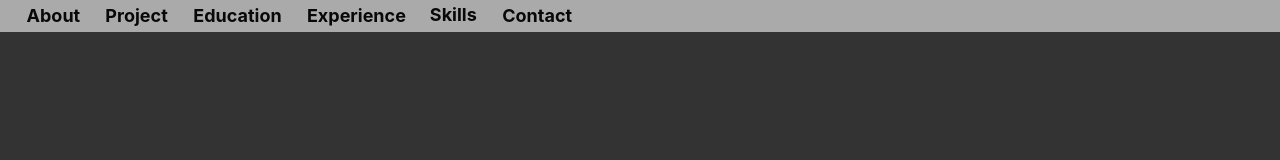
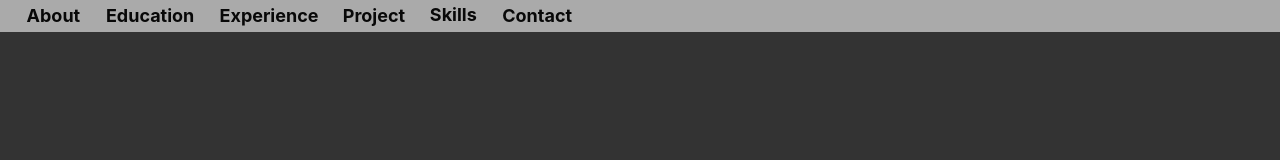
Before and after one commit to shrutivd/PersonalWebsite, a React (Vite) app: page / in a window 1280 px wide. Shown: the top 160 px of the page. Built offline with nearby package versions, Linux system fonts and the light colour scheme.

Commit message:
changed navbar order

```diff
--- a/src/App.jsx
+++ b/src/App.jsx
@@ -17,9 +17,10 @@ function App() {
     <Routes>
       <Route path='/PersonalWebsite' element= {<About />} />
       <Route path='/PersonalWebsite/about' element= {<About />} />
-      <Route path='/PersonalWebsite/project' element= {<Project />} />
       <Route path='/PersonalWebsite/education' element= {<Education />} />
       <Route path='/PersonalWebsite/experience' element= {<Experience />} />
+            <Route path='/PersonalWebsite/project' element= {<Project />} />
+
       <Route path='/PersonalWebsite/skills' element= {<Skills />} />
       <Route path='/PersonalWebsite/contact' element={<Contact />} />
     </Routes>
--- a/src/components/navbar.jsx
+++ b/src/components/navbar.jsx
@@ -1,4 +1,4 @@
-import { Link } from "react-router-dom"
+import { Link } from "react-router-dom";
 
 function Navbar() {
 	return (
@@ -6,27 +6,40 @@ function Navbar() {
 			<nav className="navbar">
 				<ul className="nav-list">
 					<li className="item">
-					<Link className="flex-item"  to="/PersonalWebsite/about">About</Link>
+						<Link className="flex-item" to="/PersonalWebsite/about">
+							About
+						</Link>
+					</li>
+
+					<li className="item">
+						<Link className="flex-item" to="/PersonalWebsite/education">
+							Education
+						</Link>
 					</li>
 					<li className="item">
-					<Link className="flex-item" to="/PersonalWebsite/project">Project</Link>
+						<Link className="flex-item" to="/PersonalWebsite/experience">
+							Experience
+						</Link>
 					</li>
 					<li className="item">
-					<Link className="flex-item" to="/PersonalWebsite/education">Education</Link>
+						<Link className="flex-item" to="/PersonalWebsite/project">
+							Project
+						</Link>
 					</li>
 					<li className="item">
-					<Link className="flex-item" to="/PersonalWebsite/experience">Experience</Link>
+						<Link className="flex-item" to="/PersonalWebsite/skills">
+							Skills
+						</Link>
 					</li>
 					<li className="item">
-					<Link className="flex-item" to="/PersonalWebsite/skills">Skills</Link>
-				</li>
-				<li className="item">
-					<Link className="flex-item" to="/PersonalWebsite/contact">Contact</Link>
+						<Link className="flex-item" to="/PersonalWebsite/contact">
+							Contact
+						</Link>
 					</li>
 				</ul>
 			</nav>
 		</>
-  )
+	);
 }
 
-export default Navbar
+export default Navbar;
```
Lines whose indentation alone changed are shown as unchanged.
